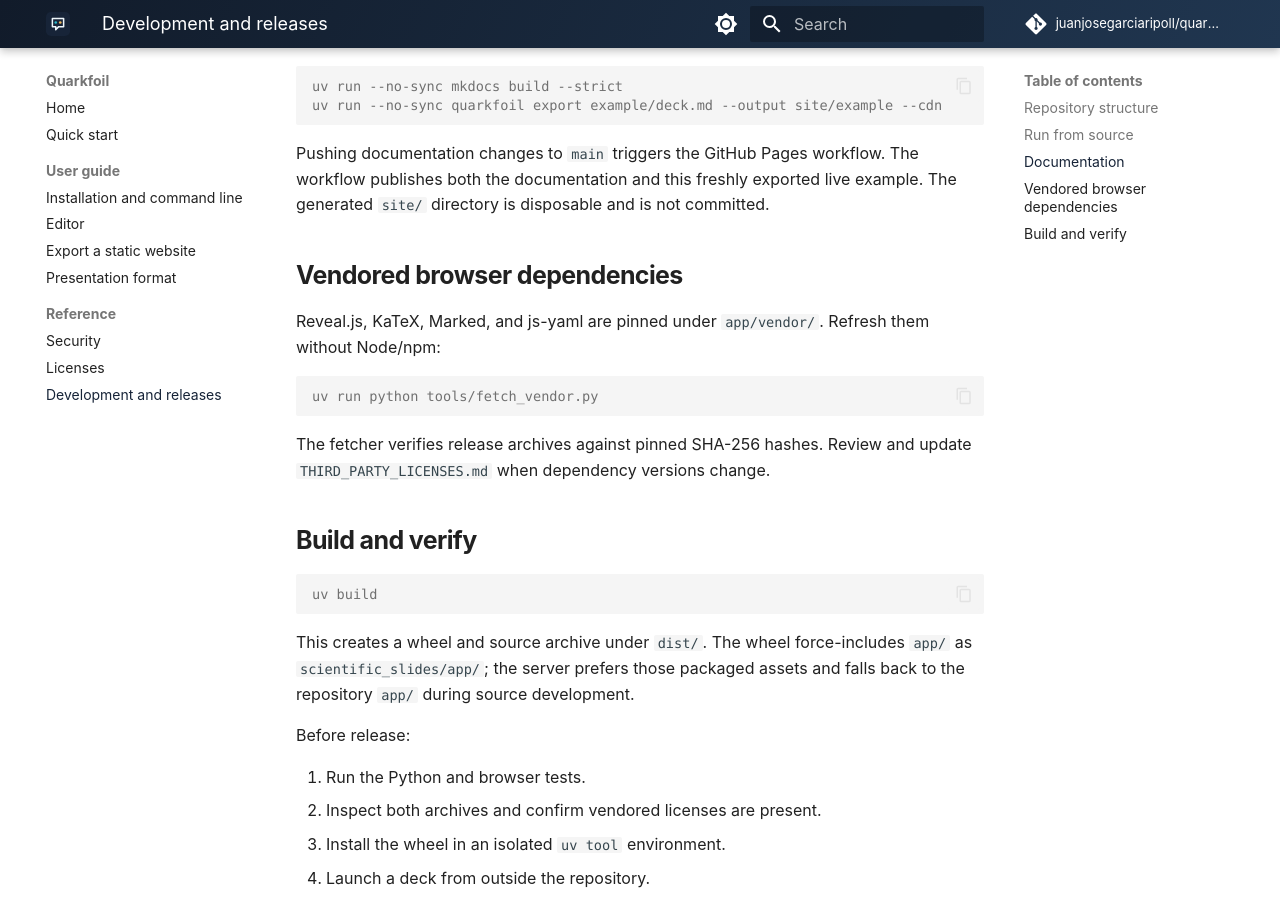
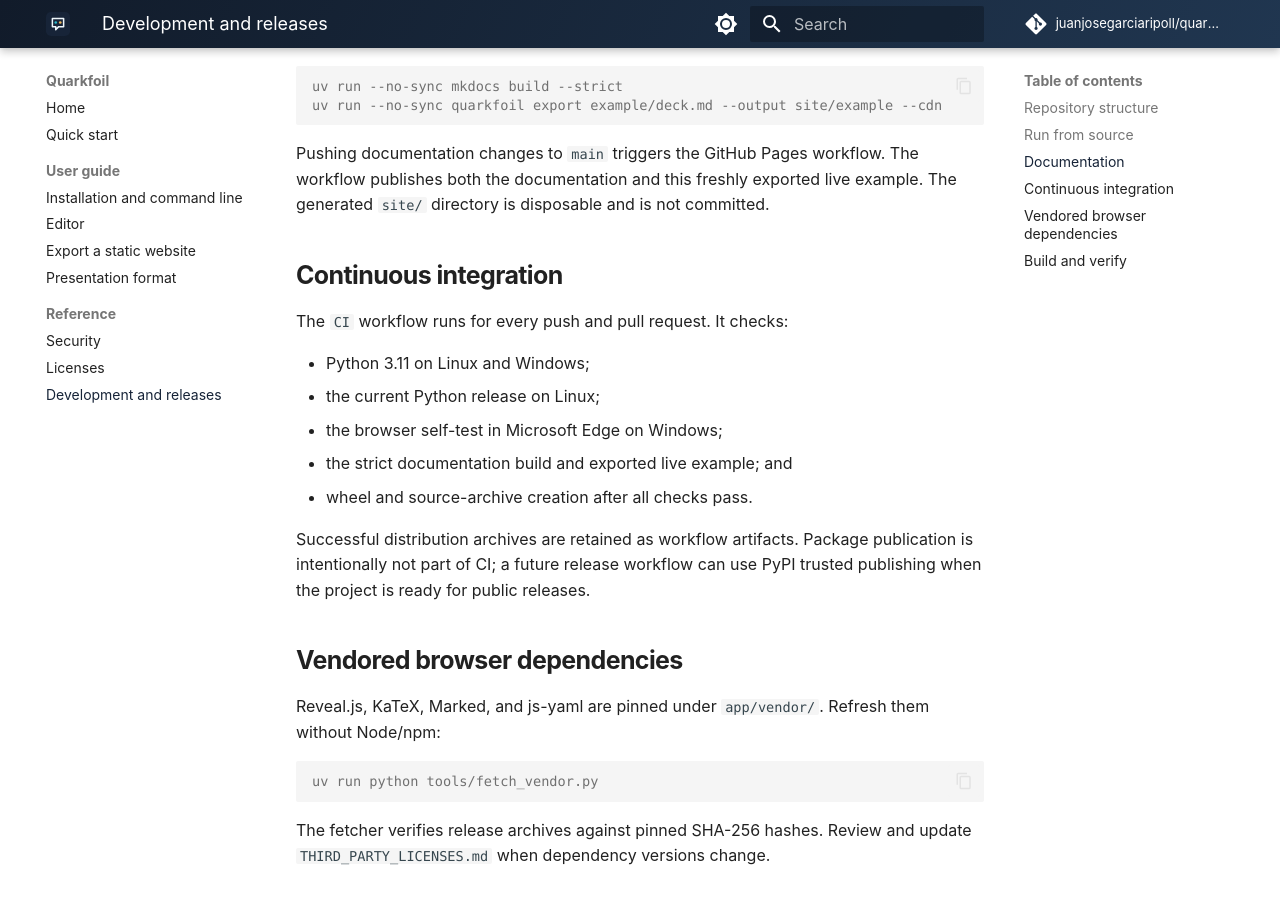
Before and after one commit to juanjosegarciaripoll/quarkfoil, an MkDocs documentation site: the page built from docs/DEVELOPMENT.md, in a window 1280 px wide and 900 px high, scrolled down 968 px. Built offline with MkDocs 1.6.1 and Material for MkDocs 9.7.7, drawn with Linux system fonts in a browser that asks for light colours; comment, search, counter and statistics services are not loaded.

Commit message:
Add continuous integration workflow

```diff
--- a/docs/DEVELOPMENT.md
+++ b/docs/DEVELOPMENT.md
@@ -53,6 +53,20 @@
 The workflow publishes both the documentation and this freshly exported live
 example. The generated `site/` directory is disposable and is not committed.
 
+## Continuous integration
+
+The `CI` workflow runs for every push and pull request. It checks:
+
+- Python 3.11 on Linux and Windows;
+- the current Python release on Linux;
+- the browser self-test in Microsoft Edge on Windows;
+- the strict documentation build and exported live example; and
+- wheel and source-archive creation after all checks pass.
+
+Successful distribution archives are retained as workflow artifacts. Package
+publication is intentionally not part of CI; a future release workflow can use
+PyPI trusted publishing when the project is ready for public releases.
+
 ## Vendored browser dependencies
 
 Reveal.js, KaTeX, Marked, and js-yaml are pinned under `app/vendor/`. Refresh them without Node/npm:
```
Also changed, not shown: README.md (+3 -0 lines), 2 other files.
